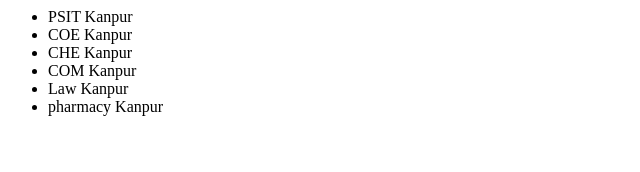
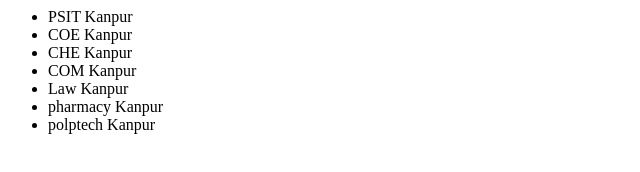
Before and after one commit to drharshdev/harsh, a plain HTML site: page index.html in a window 1280 px wide. Shown: the whole page, without its empty margins (0-640 px from the left). Drawn offline with Linux system fonts and the light colour scheme.

Commit message:
My second Change

```diff
--- a/index.html
+++ b/index.html
@@ -7,4 +7,5 @@
 <li> COM Kanpur </li>
 <li> Law Kanpur </li>
 <li> pharmacy Kanpur </li>
+<li> polptech Kanpur </li>
 </ul>
```
